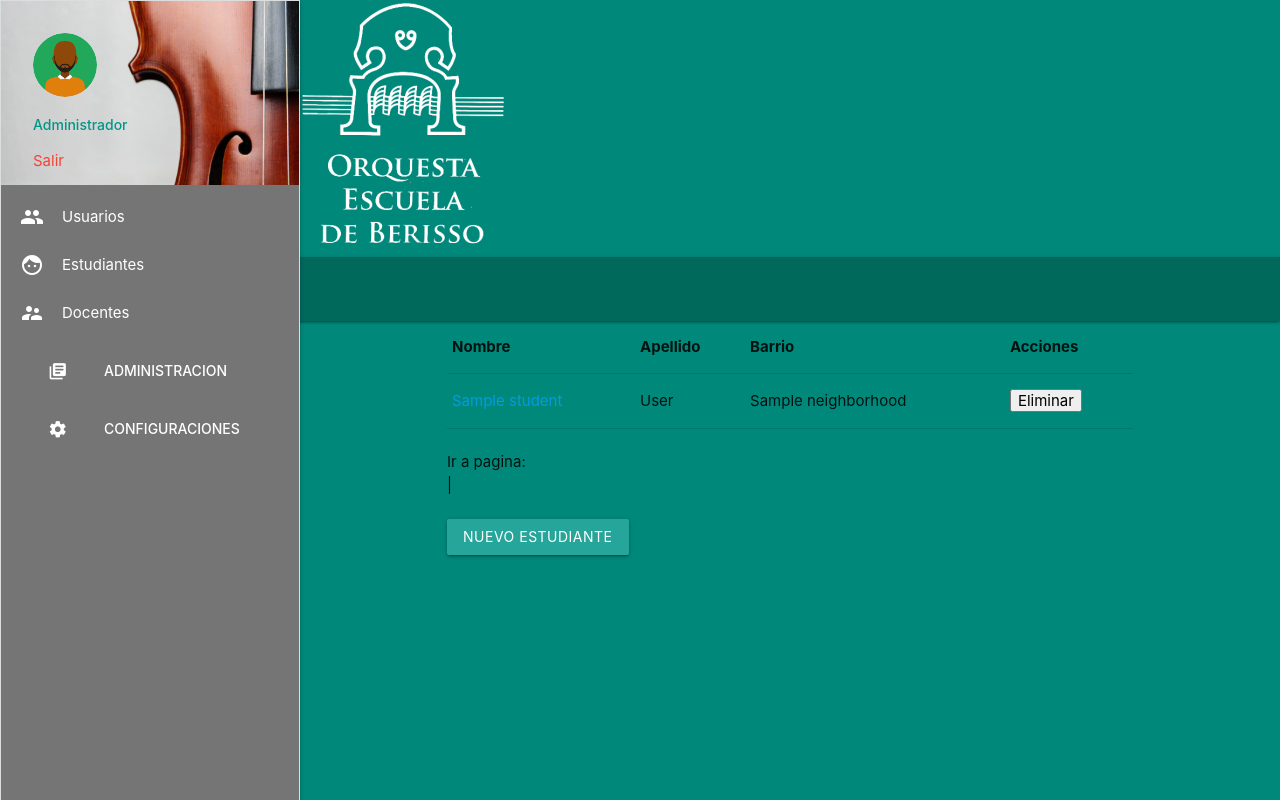
After one commit to Daro313/tpproy19, a Flask app: template flaskps/students/templates/students/list.html in a window 1280 px wide. The commit adds this page. Run offline with Flask 2, Linux system fonts and the light colour scheme; tables that the repository leaves empty hold one stand-in row (values such as "Sample post"); the template is opened without the code that fills it: values that come from a table or form of the project are taken from there, most other values are stand-ins (such as "Sample title", 1, 10 or a date in 2020).

Commit message:
cambios en form students

```diff
--- a/flaskps/students/constants.py
+++ b/flaskps/students/constants.py
@@ -5,7 +5,7 @@ GENDER_CHOICES = [
 ]
 
 LEVEL_CHOICES = [
-    (1, u'I'),
+    ('1', u'I'),
     (2, u'II'),
     (3, u'III'),
     (4, u'IV'),
@@ -20,7 +20,7 @@ LEVEL_CHOICES = [
 ]
 
 NEIGHBORHOOD_CHOICES = [
-    (1, 'Barrio Náutico'),
+    ('1', 'Barrio Náutico'),
     (2, 'Barrio Obrero'),
     (3, 'Berisso'),
     (4, 'Barrio Solidaridad'),
--- a/flaskps/students/forms.py
+++ b/flaskps/students/forms.py
@@ -18,7 +18,7 @@ from .constants import (
 class CreateStudentsForm(Form):
     surname = StringField('apellido', [validators.DataRequired()])
     name = StringField('nombre', [validators.DataRequired()])
-    birth_date = DateField('fecha de nacimiento', [validators.DataRequired()])
+    birth_date = DateField('fecha de nacimiento', [validators.DataRequired()],format='%d-%m-%Y')
     borned = StringField('lugar de nacimiento')
     locality = StringField('Localidd', [validators.DataRequired()])
     address = StringField('Direccion', [validators.DataRequired()])
--- /dev/null
+++ b/flaskps/students/templates/students/list.html
@@ -0,0 +1,40 @@
+{% extends 'base.html' %}
+{% block content %}
+<div class="container" id="user_list">
+  <table class="table table-hover">
+    <thead class="thead-dark">
+    <tr>
+      <th>Nombre</th>
+      <th>Apellido</th>
+      <th>Barrio</th>
+      <th>Acciones</th>
+    </tr>
+    </thead>
+    <tbody>
+    {% for student in students %}
+      <tr>
+        <td>
+          <a href="{{ url_for('students.detail', student_id=student.id) }}">{{ student.name }}</a>
+        </td>
+        <td>{{ student.surname }}</td>
+        <td>{{ student.neighborhood }}</td>
+        <td><form method="POST" action="{{ url_for('students.delete', student_id=student.id) }}">
+            <input type="submit" value="Eliminar">
+            </form>
+        </td>
+      </tr>
+      {% endfor %}
+    </tbody>
+  </table>
+  <br>
+  Ir a pagina:<br>
+  {% if user_list.has_prev %}
+    <a href="{{ url_for('users.list',page=user_list.prev_num) }}">Anterior</a>
+  {% endif %} |
+  {% if user_list.has_next %}
+    <a href="{{ url_for('users.list',page=user_list.next_num) }}">Siguiente</a>
+  {% endif %}
+  <br><br>
+  <button role="link" onclick="window.location.href='{{ url_for( 'studentes.create' ) }}';" class="btn btn-info" name="button">Nuevo estudiante</button>
+</div>
+{% endblock %}
--- a/flaskps/templates/users/create_user.html
+++ b/flaskps/templates/users/create_user.html
@@ -45,7 +45,7 @@
           </select>
         </div>
       </div>
-      <input class="btn waves-effect waves-light right" type="submit">Guardar</button>
+      <input class="btn waves-effect waves-light right" type="submit" value="Guardar">
     </form>
   </div>
 </div>
```
Also changed, not shown: flaskps/students/templates/students/create.html (+16 -0 lines), flaskps/students/views.py (+15 -5 lines).
